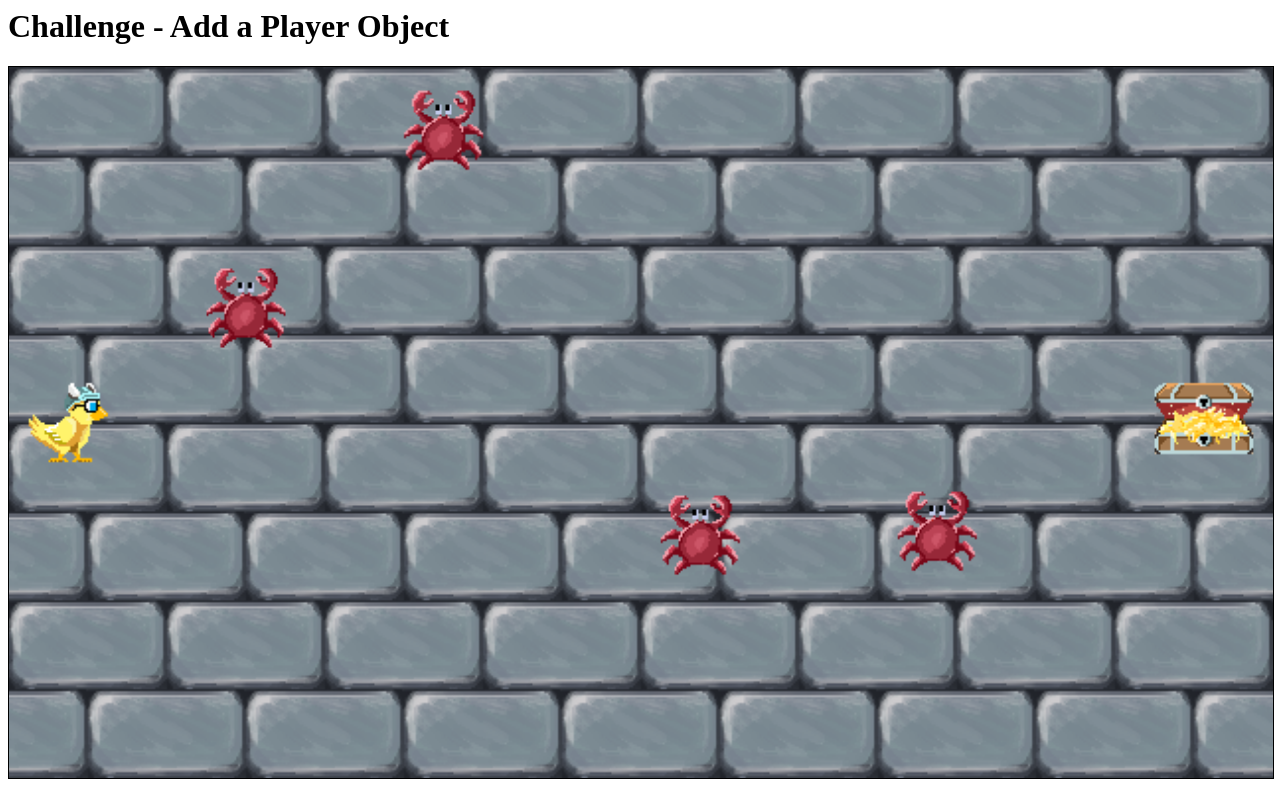
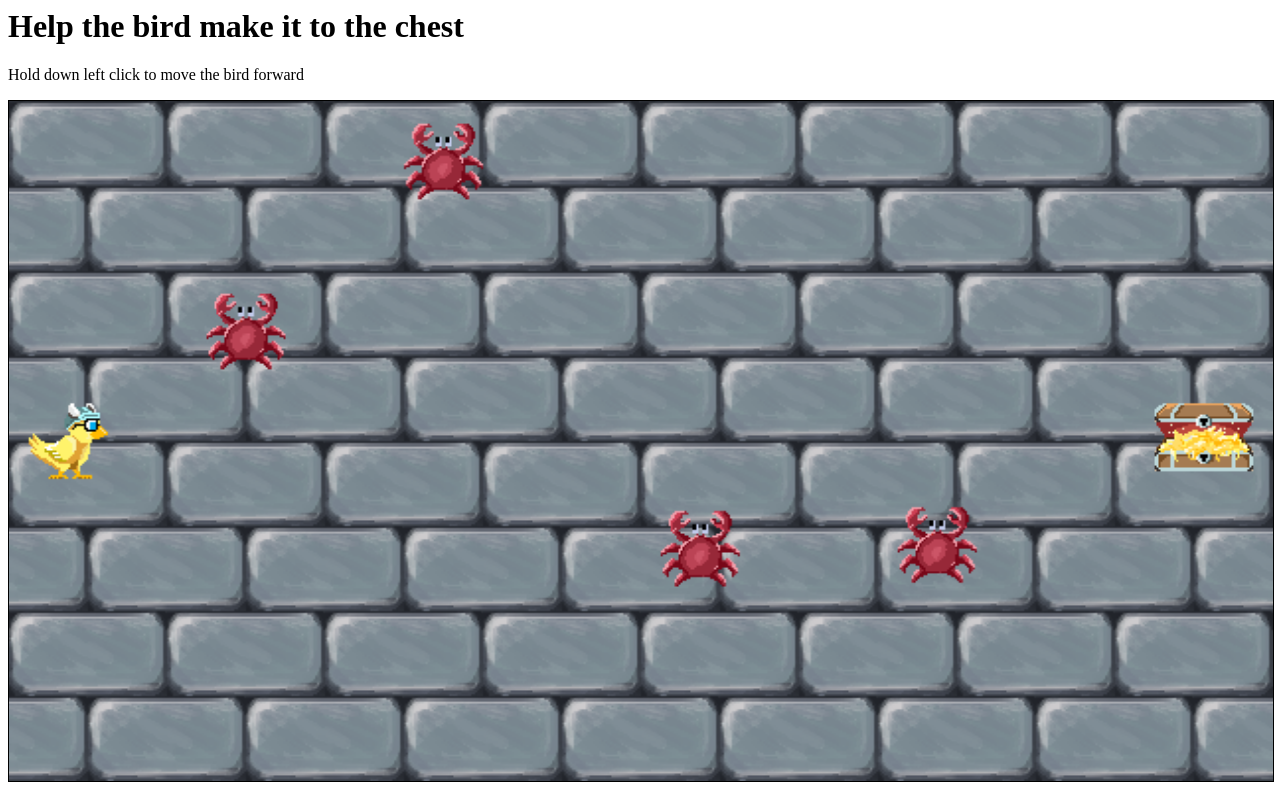
Before and after one commit to ArnoldPires/Zenva, a plain HTML site: page learning-javascript/challenge-object/index.html in a window 1280 px wide. Drawn offline with Linux system fonts and the light colour scheme.

Commit message:
added better instructions and gave the canvas a fixed height

```diff
--- a/learning-javascript/challenge-object/index.html
+++ b/learning-javascript/challenge-object/index.html
@@ -5,7 +5,8 @@
   <link rel="stylesheet" href="style.css">
 </head>
 <body>
-  <h1>Challenge - Add a Player Object</h1>
+  <h1>Help the bird make it to the chest</h1>
+  <p>Hold down left click to move the bird forward</p>
   <div>
   <canvas id="mycanvas" width="640px" height="360px"></canvas>
   </div>
--- a/learning-javascript/challenge-object/style.css
+++ b/learning-javascript/challenge-object/style.css
@@ -4,5 +4,5 @@ canvas {
 }
 #mycanvas {
   width: 100%;
-  height: auto;
+  height: 680px;
 }
```
